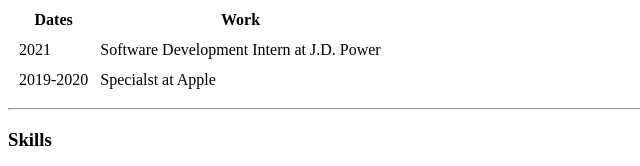
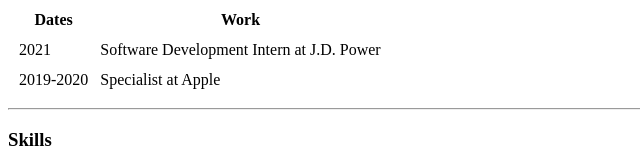
Before and after one commit to mtiwana4/cv, a plain HTML site: page index.html in a window 1280 px wide. Shown: the part 537-703 px from the top of the page, 0-640 px from the left. Drawn offline with Linux system fonts and the light colour scheme.

Commit message:
Update index.html

```diff
--- a/index.html
+++ b/index.html
@@ -38,7 +38,7 @@
       </tr>
       <tr>
         <td>2019-2020</td>
-        <td>Specialst at Apple</td>
+        <td>Specialist at Apple</td>
       </tr>
     </tbody>
   </table>
```
